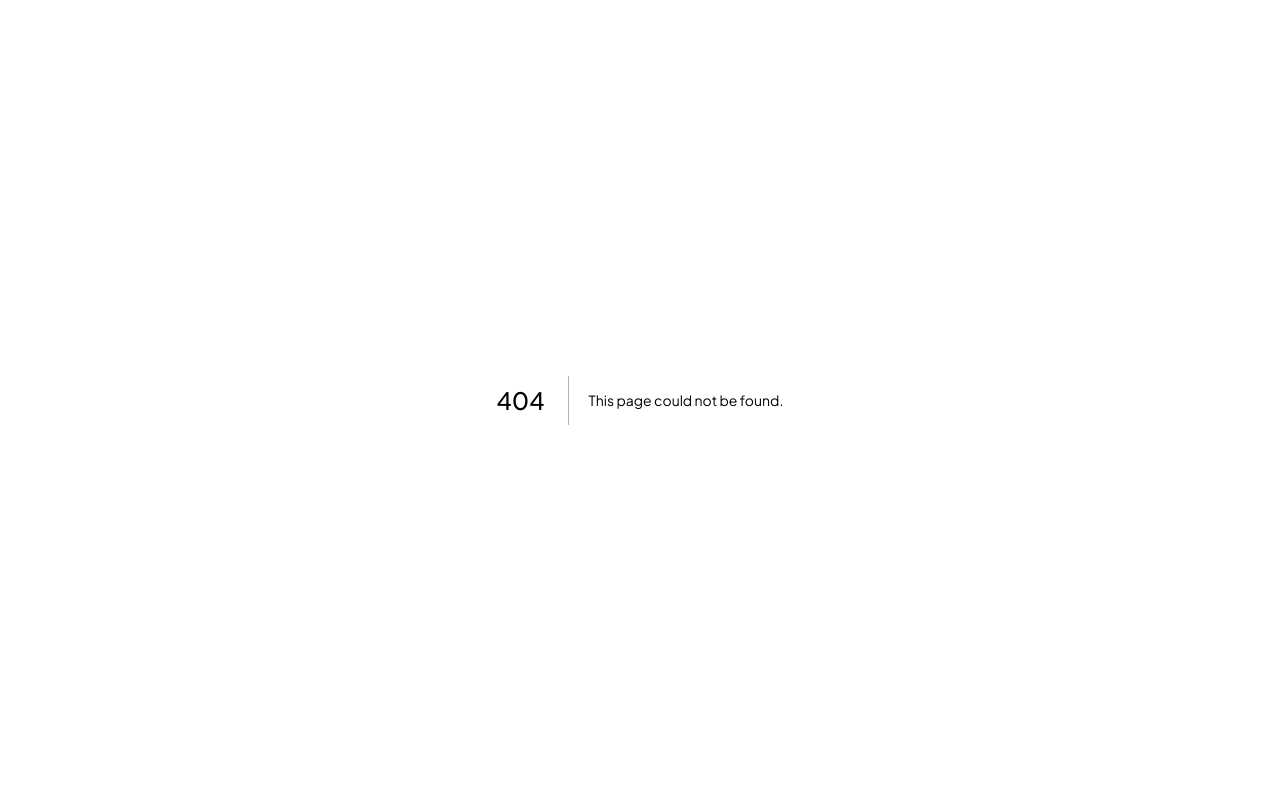
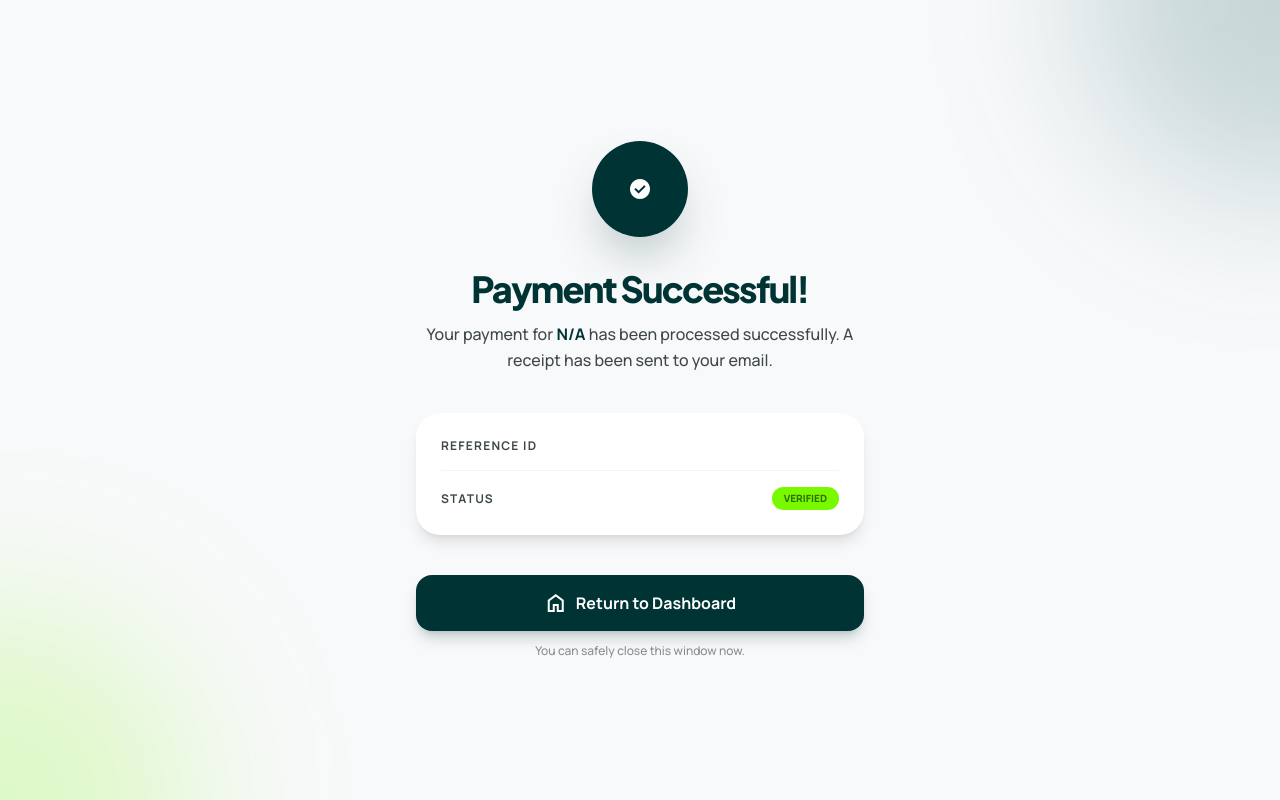
Before and after one commit to abdushakurob/kliq, a Next.js app: page /pay-success in a window 1280 px wide. Before the commit this address had no page. Built offline with nearby package versions, Linux system fonts and the light colour scheme.

Commit message:
success page

```diff
--- /dev/null
+++ b/src/app/pay-success/page.tsx
@@ -0,0 +1,77 @@
+"use client";
+
+import React, { Suspense } from "react";
+import Link from "next/link";
+import { useSearchParams } from "next/navigation";
+
+function PaySuccessContent() {
+  const searchParams = useSearchParams();
+  const reference = searchParams.get("reference") || "";
+
+  // Extract Invoice Number from Reference (e.g. KLIQ_INV-123456_timestamp)
+  let invoiceNumber = "N/A";
+  if (reference.includes("_")) {
+    const parts = reference.split("_");
+    if (parts.length > 1) invoiceNumber = parts[1];
+  }
+
+  return (
+    <div className="min-h-screen bg-surface flex flex-col items-center justify-center p-6 selection:bg-primary/20 selection:text-primary relative overflow-hidden">
+      {/* Aesthetic Background Orbs */}
+      <div className="absolute top-0 right-0 w-96 h-96 bg-primary-container/20 rounded-full blur-[80px] -mr-48 -mt-48 pointer-events-none"></div>
+      <div className="absolute bottom-0 left-0 w-96 h-96 bg-secondary-container/20 rounded-full blur-[80px] -ml-48 -mb-48 pointer-events-none"></div>
+
+      <div className="w-full max-w-md relative z-10 text-center">
+
+        {/* Success Icon */}
+        <div className="w-24 h-24 bg-primary rounded-full flex items-center justify-center mx-auto mb-8 shadow-2xl shadow-primary/30 animate-in zoom-in duration-500">
+          <span className="material-symbols-outlined text-white text-[48px]" style={{ fontVariationSettings: "'FILL' 1" }}>check_circle</span>
+        </div>
+
+        <h1 className="text-4xl font-black font-headline tracking-tighter text-primary mb-3">
+          Payment Successful!
+        </h1>
+        <p className="text-on-surface-variant font-medium leading-relaxed mb-10">
+          Your payment for <span className="text-primary font-bold">{invoiceNumber}</span> has been processed successfully. A receipt has been sent to your email.
+        </p>
+
+        {/* Details Card */}
+        <div className="bg-surface-container-lowest p-6 rounded-3xl border border-white/60 shadow-lg mb-10 text-left">
+           <div className="flex justify-between items-center mb-4 pb-4 border-b border-surface-container-low">
+             <span className="text-xs font-bold text-on-surface-variant uppercase tracking-widest">Reference ID</span>
+             <code className="text-xs font-black text-primary truncate max-w-[150px]">{reference}</code>
+           </div>
+           <div className="flex justify-between items-center">
+             <span className="text-xs font-bold text-on-surface-variant uppercase tracking-widest">Status</span>
+             <span className="px-3 py-1 bg-secondary-container text-on-secondary-container rounded-full text-[10px] font-black uppercase">Verified</span>
+           </div>
+        </div>
+
+        <div className="flex flex-col gap-3">
+          <Link
+            href="/"
+            className="w-full h-14 rounded-2xl bg-primary text-white font-bold flex items-center justify-center gap-2 hover:scale-[1.02] transition-transform shadow-lg shadow-primary/20"
+          >
+            <span className="material-symbols-outlined text-[18px]">home</span>
+            Return to Dashboard
+          </Link>
+          <p className="text-xs text-on-surface-variant font-medium opacity-60">
+            You can safely close this window now.
+          </p>
+        </div>
+      </div>
+    </div>
+  );
+}
+
+export default function PaySuccessPage() {
+  return (
+    <Suspense fallback={
+       <div className="min-h-screen flex items-center justify-center">
+         <span className="material-symbols-outlined animate-spin text-primary text-4xl">progress_activity</span>
+       </div>
+    }>
+      <PaySuccessContent />
+    </Suspense>
+  );
+}
```
